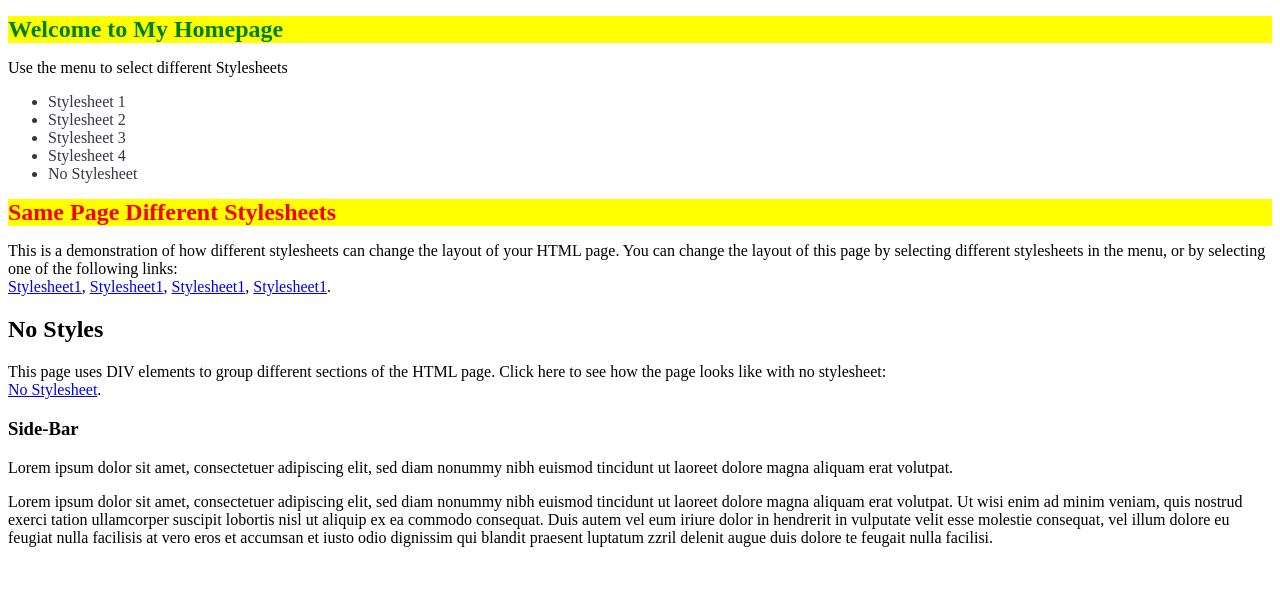
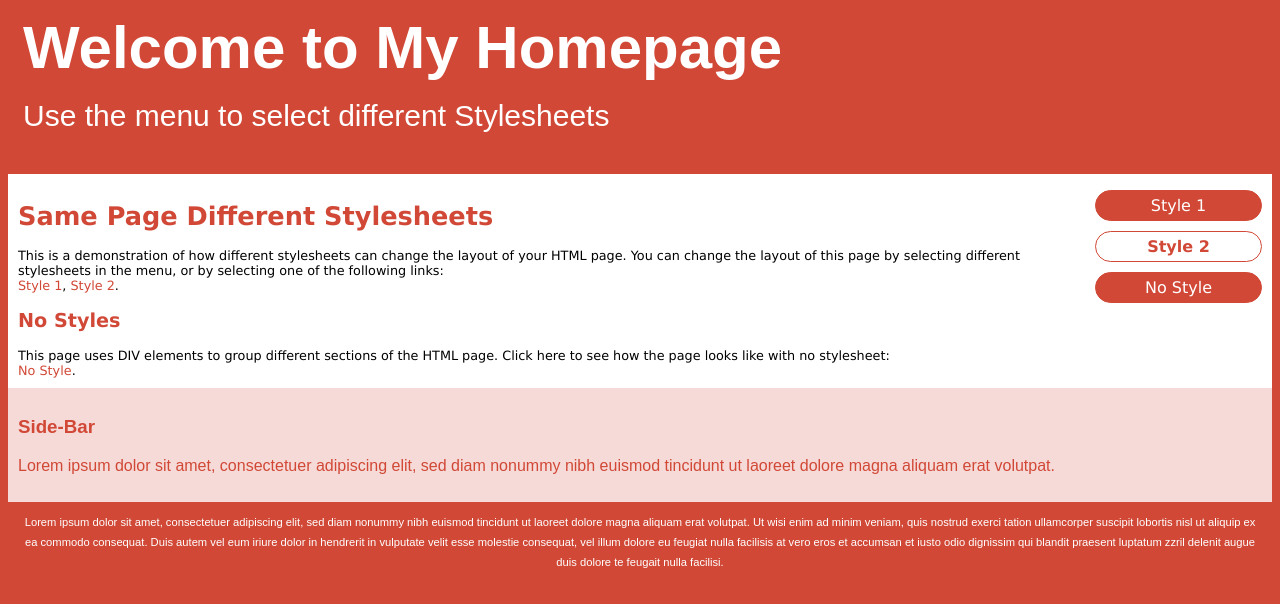
Before and after one commit to Suho-22300253/2026OSS_assign02, a plain HTML site: page style2.html in a window 1280 px wide. Drawn offline with Linux system fonts and the light colour scheme.

Commit message:
need one more check

```diff
--- a/style2.html
+++ b/style2.html
@@ -5,79 +5,183 @@
     <meta charset="UTF-8">
     <meta name="viewport" content="width=device-width, initial-scale=1.0">
     <title>Document</title>
-    <link rel = "stylesheet" href=""style.css>
+    <link rel="stylesheet" href="" style.css>
     <style>
-        #title{
-            h1{
-                color:rgb(44, 39, 39)! important;
-                font-size : 30px;
-                background-color: rgb(105, 105, 80);
-            }
+        body {
+            font-family: Arial;
+            background-color: #d14836;
+            line-height: 20px;
         }
-        .blue{
-            color:rgb(53, 53, 70);
+
+        #title {
+            color: #ffffff;
+            padding: 15px;
+            font-size: 30px;
+            line-height: 26px;
         }
-        h1#title{
-            color:green;
+
+        #title h1 {
+            margin: 0;
+            line-height: 50px;
+        }
+
+        #mainbody {
+            display: flex;
+            background-color: white;
+        }
+
+        #maincontents {
+            font: 80% Verdana;
+            padding: 10px;
+        }
+
+        #menubar {
+            width: 190px;
+        }
+
+        #menulist {
+            padding: 0;
+            font: 16px verdana;
+        }
+
+        #menulist li {
+            width: 155px;
+            background-color: #d14836;
+            border: 1px solid #d14836;
+            border-radius: 40px;
+            color: #ffffff;
+            list-style-type: none;
+            margin: 10px;
+            padding: 5px;
+            text-align: center;
+            cursor: pointer;
+        }
+
+        #menulist .current {
+            background-color: white;
+
+            font-weight: bold;
+        }
+
+        #menulist .current a {
+            color: #d14836;
+            font-weight: bold;
+        }
+
+        #menulist li a {
+            color: #ffffff;
+            list-style-type: none;
+            margin: 10px;
+            padding: 5px;
+            text-decoration: none;
+        }
+
+        #maincontents h1,
+        h2 {
+            color: #d14836;
+        }
+
+        #maincontents a {
+            color: #d14836;
+            text-decoration: none;
+        }
+
+        #sidebar {
+            background-color: #F6DAD7;
+            color: #d14836;
+            padding: 10px;
+        }
+
+        #bottom {
+            text-align: center;
+            padding: 10px;
+            font-size: 70%;
+            color: #ffffff;
         }
     </style>
+
+
 </head>
 
 <body>
     <header>
-        <h1 id ="title">Welcome to My Homepage</h1>
-        <p>Use the menu to select different Stylesheets</p>
-
-        <style>
-            h1{
-                color:rgb(247, 0, 0);
-                font-size : 24px;
-                background-color: yellow;
-            }
-        </style>
+        <div id="title">
+            <h1>Welcome to My Homepage</h1>
+            <p>Use the menu to select different Stylesheets</p>
+        </div>
 
     </header>
 
 
     <main>
-        <nav> <!--다른 섹션으로 이동하는 탐색(navigation) 링크들의 집합을 나타내는 시멘틱-->
-            <ul class ="blue">
-                <li>Stylesheet 1</li>
-                <li>Stylesheet 2</li>
-                <li>Stylesheet 3</li>
-                <li>Stylesheet 4</li>
-                <li>No Stylesheet</li>
-            </ul>
-        </nav>
+        <div id="mainbody">
+            <div id="maincontents">
+                <h1>Same Page Different Stylesheets</h1>
+                <p>
+                    This is a demonstration of how different stylesheets can change the layout of your HTML page. You
+                    can
+                    change
+                    the layout of this page by selecting different stylesheets in the menu, or by selecting one of the
+                    following
+                    links:<br>
 
-        <div id = "contents">
-            <h1>Same Page Different Stylesheets</h1>
-            <div>This is a demonstration of how different stylesheets can change the layout of your HTML page. You can change
-                the layout of this page by selecting different stylesheets in the menu, or by selecting one of the following
-                links:</div>
-            <a href="#">Stylesheet1</a>, <a href="#">Stylesheet1</a>, <a href="#">Stylesheet1</a>, <a href="#">Stylesheet1</a>.
+                    <a href="style1.html">Style 1</a>,
+                    <a href="style2.html">Style 2</a>.
 
-            <h2>No Styles</h2>
-            <div>This page uses DIV elements to group different sections of the HTML page. Click here to see how the page looks like
-            with no stylesheet:</div>
-            <a href=" ">No Stylesheet</a>.
+                </p>
+
+
+                <h2>No Styles</h2>
+                <div>
+                    This page uses DIV elements to group different sections of the HTML page. Click here to see how the
+                    page
+                    looks like
+                    with no stylesheet:
+
+                </div>
+                <a href="nostyle.html">No Style</a>.
+            </div>
+
+            <nav id="menubar">
+                <ul id="menulist">
+                    <li>
+                        <a href="style1.html">Style 1</a>
+                    </li>
+
+                    <li class="current">
+                        <a href="style2.html">Style 2</a>
+                    </li>
+
+                    <li>
+                        <a href="nostyle.html">No Style</a>
+                    </li>
+                </ul>
+            </nav>
         </div>
 
-        <div id = "side">
+
+
+        <div id="sidebar">
             <h3>Side-Bar</h3>
-            <p>Lorem ipsum dolor sit amet, consectetuer adipiscing elit, sed diam nonummy nibh euismod tincidunt ut laoreet dolore
-            magna aliquam erat volutpat.</p>
+            <p>Lorem ipsum dolor sit amet, consectetuer adipiscing elit, sed diam nonummy nibh euismod tincidunt ut
+                laoreet dolore
+                magna aliquam erat volutpat.
+            </p>
         </div>
 
     </main>
 
 
-    <footer>
-        <div>Lorem ipsum dolor sit amet, consectetuer adipiscing elit, sed diam nonummy nibh euismod tincidunt ut laoreet dolore
-        magna aliquam erat volutpat. Ut wisi enim ad minim veniam, quis nostrud exerci tation ullamcorper suscipit lobortis
-        nisl ut aliquip ex ea commodo consequat. Duis autem vel eum iriure dolor in hendrerit in vulputate velit esse
-        molestie consequat, vel illum dolore eu feugiat nulla facilisis at vero eros et accumsan et iusto odio dignissim qui
-        blandit praesent luptatum zzril delenit augue duis dolore te feugait nulla facilisi.
+    <footer id="bottom">
+        <div>Lorem ipsum dolor sit amet, consectetuer adipiscing elit, sed diam nonummy nibh euismod tincidunt ut
+            laoreet dolore
+            magna aliquam erat volutpat. Ut wisi enim ad minim veniam, quis nostrud exerci tation ullamcorper suscipit
+            lobortis
+            nisl ut aliquip ex ea commodo consequat. Duis autem vel eum iriure dolor in hendrerit in vulputate velit
+            esse
+            molestie consequat, vel illum dolore eu feugiat nulla facilisis at vero eros et accumsan et iusto odio
+            dignissim qui
+            blandit praesent luptatum zzril delenit augue duis dolore te feugait nulla facilisi.
         </div>
     </footer>
 </body>
```
Also changed, not shown: nostyle.html (+14 -11 lines), style1.html (+56 -29 lines).
